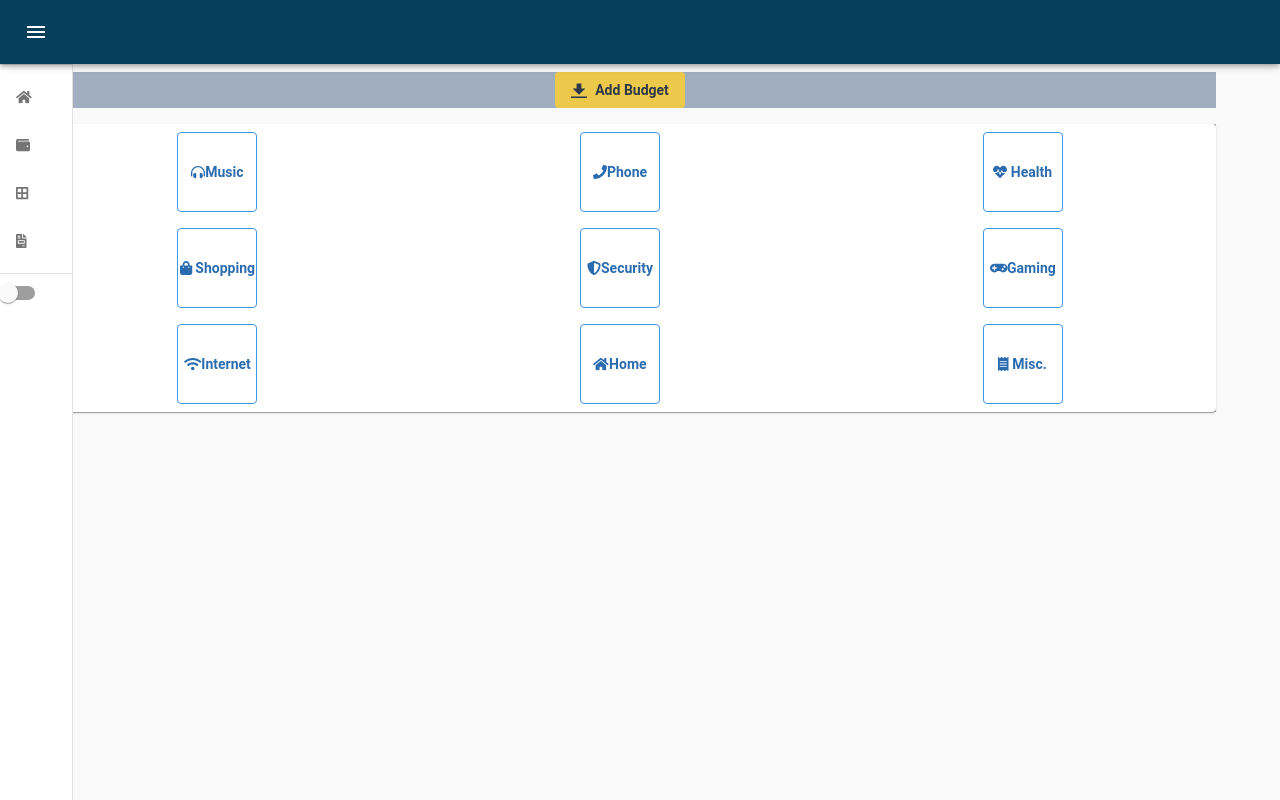
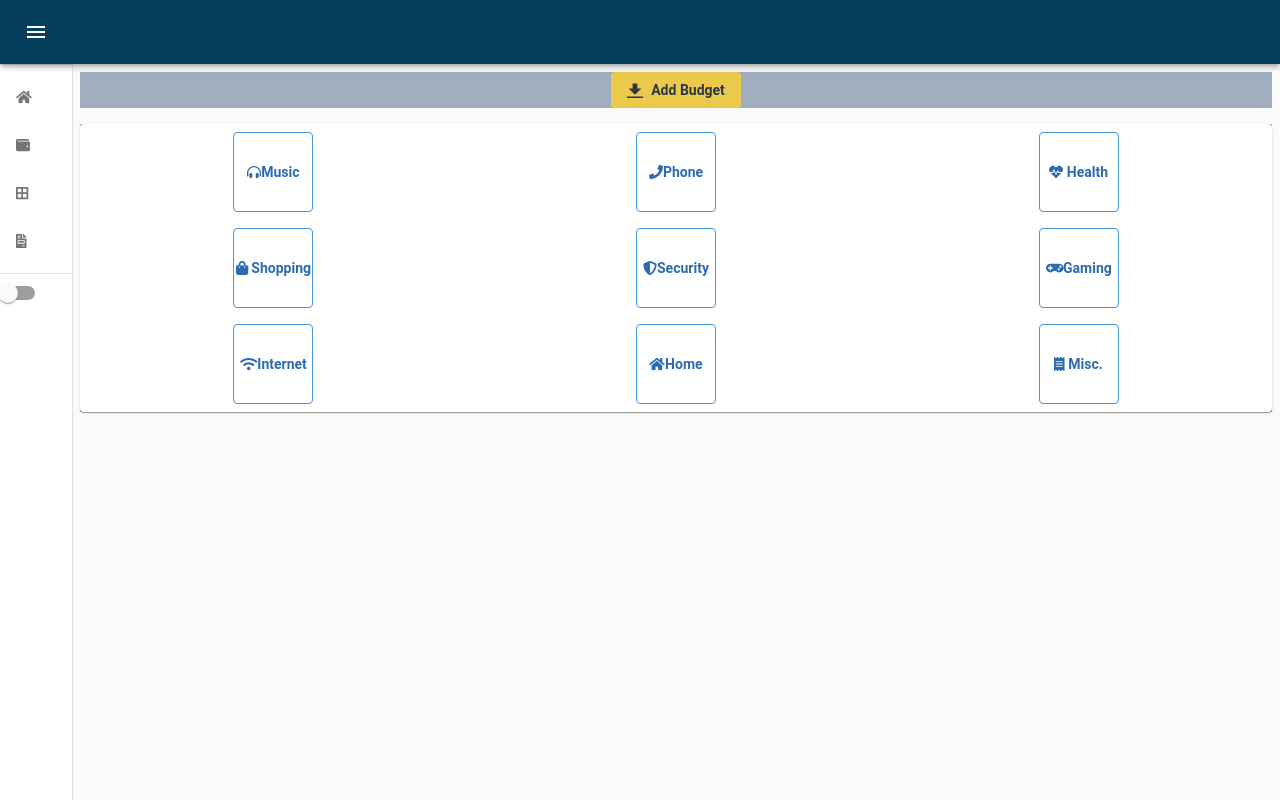
Before and after one commit to 756D6D61/New-Savings-Dashboard, a React (Create React App) app: page /budget in a window 1280 px wide. Built offline with nearby package versions, Linux system fonts and the light colour scheme.

Commit message:
Grid fix/Container removed

```diff
--- a/src/layout/page.js
+++ b/src/layout/page.js
@@ -12,9 +12,7 @@ const Page = ({ route, children }) => {
 		<div class="flex content-between flex-wrap  h-20">
 			<NavTest route={route} />
 
-			<div class="w-full h-2  pr-10">
-				<Container fixed>{children}</Container>
-			</div>
+			<div class="w-full h-2  pl-20 pr-2">{children}</div>
 		</div>
 	)
 }
```
